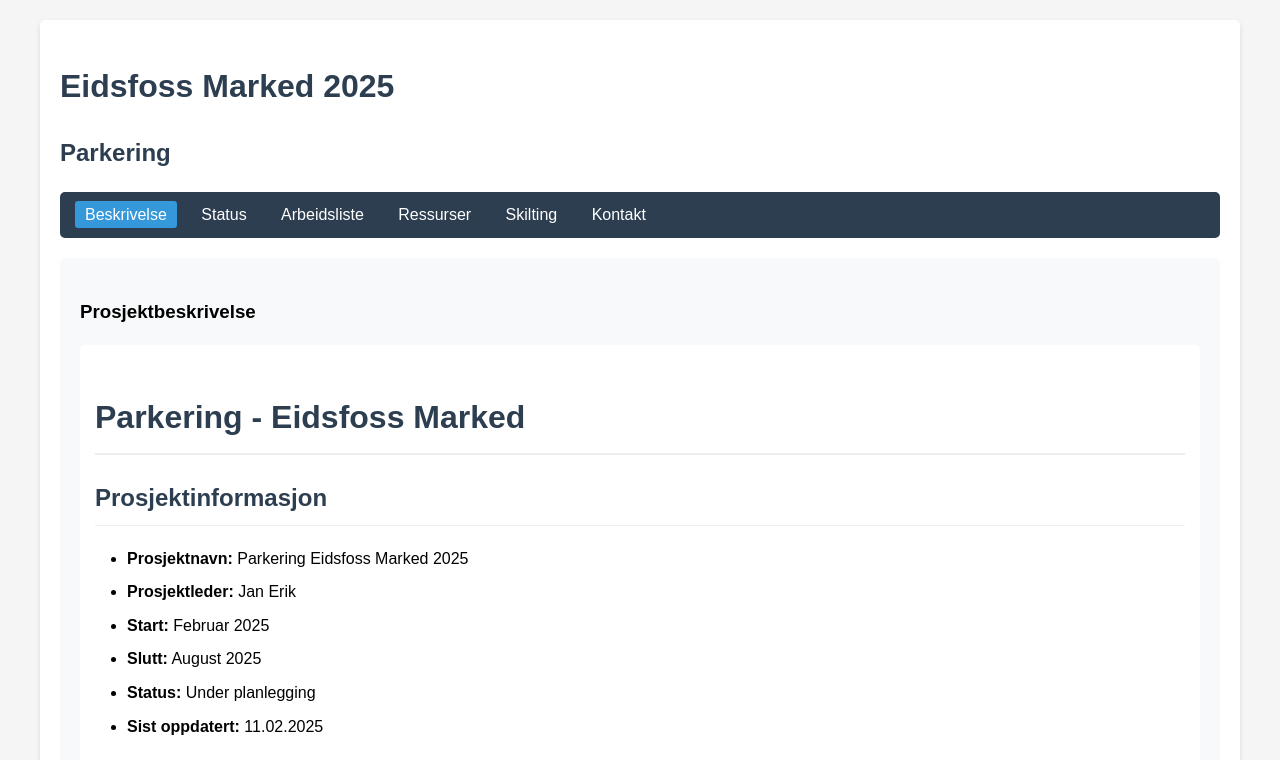
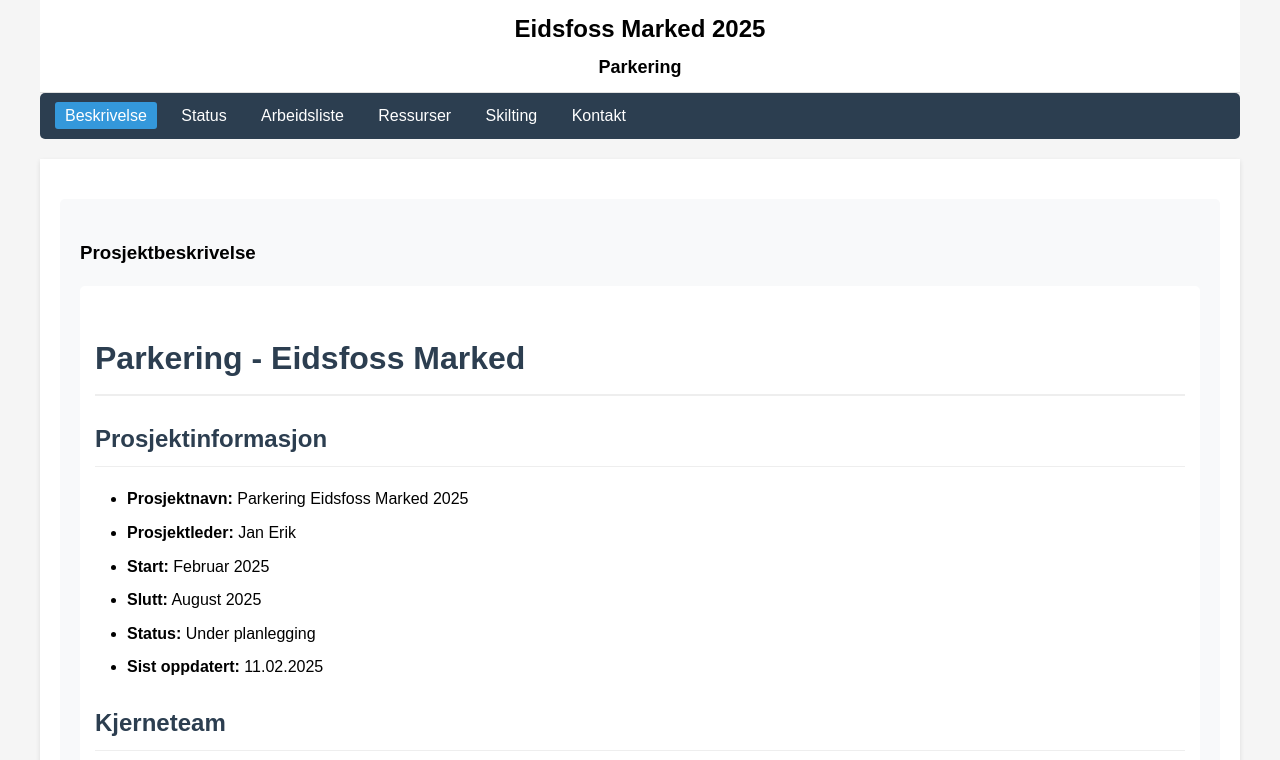
Before and after one commit to sagiet/sagiet.github.io, a plain HTML site: page index.html in a window 1280 px wide. Shown: the top 760 px of the page. Drawn offline with nearby package versions, Linux system fonts and the light colour scheme.

Commit message:
Gjort overskriften mer kompakt og plassert den over menylinjen

```diff
--- a/index.html
+++ b/index.html
@@ -9,20 +9,32 @@
             font-family: Arial, sans-serif;
             line-height: 1.6;
             margin: 0;
-            padding: 20px;
+            padding: 0;
             max-width: 1200px;
             margin: auto;
             background-color: #f5f5f5;
         }
+        .header {
+            background-color: white;
+            padding: 10px 20px;
+            margin-bottom: 0;
+            text-align: center;
+            border-bottom: 1px solid #e0e0e0;
+        }
+        .header h1 {
+            margin: 0;
+            font-size: 24px;
+        }
+        .header h2 {
+            margin: 5px 0 0 0;
+            font-size: 18px;
+        }
         .container {
             background-color: white;
             padding: 20px;
-            border-radius: 5px;
+            border-radius: 0 0 5px 5px;
             box-shadow: 0 2px 5px rgba(0,0,0,0.1);
             margin-bottom: 20px;
-        }
-        h1, h2 {
-            color: #2c3e50;
         }
         .nav-menu {
             background-color: #2c3e50;
@@ -189,10 +201,10 @@
     </style>
 </head>
 <body>
-    <div class="container">
+    <div class="header">
         <h1>Eidsfoss Marked 2025</h1>
         <h2>Parkering</h2>
-
+    </div>
     <div class="nav-menu">
         <a href="#" data-page="beskrivelse">Beskrivelse</a>
         <a href="#" data-page="prosjektstatus">Status</a>
@@ -201,7 +213,7 @@
         <a href="#" data-page="skilting_og_hensyn">Skilting</a>
         <a href="#" data-page="kontaktinfo">Kontakt</a>
     </div>
-
+    <div class="container">
         <div class="content">
             <div id="beskrivelse" class="file-section active">
                 <h3>Prosjektbeskrivelse</h3>
```
Lines whose indentation alone changed are shown as unchanged.
